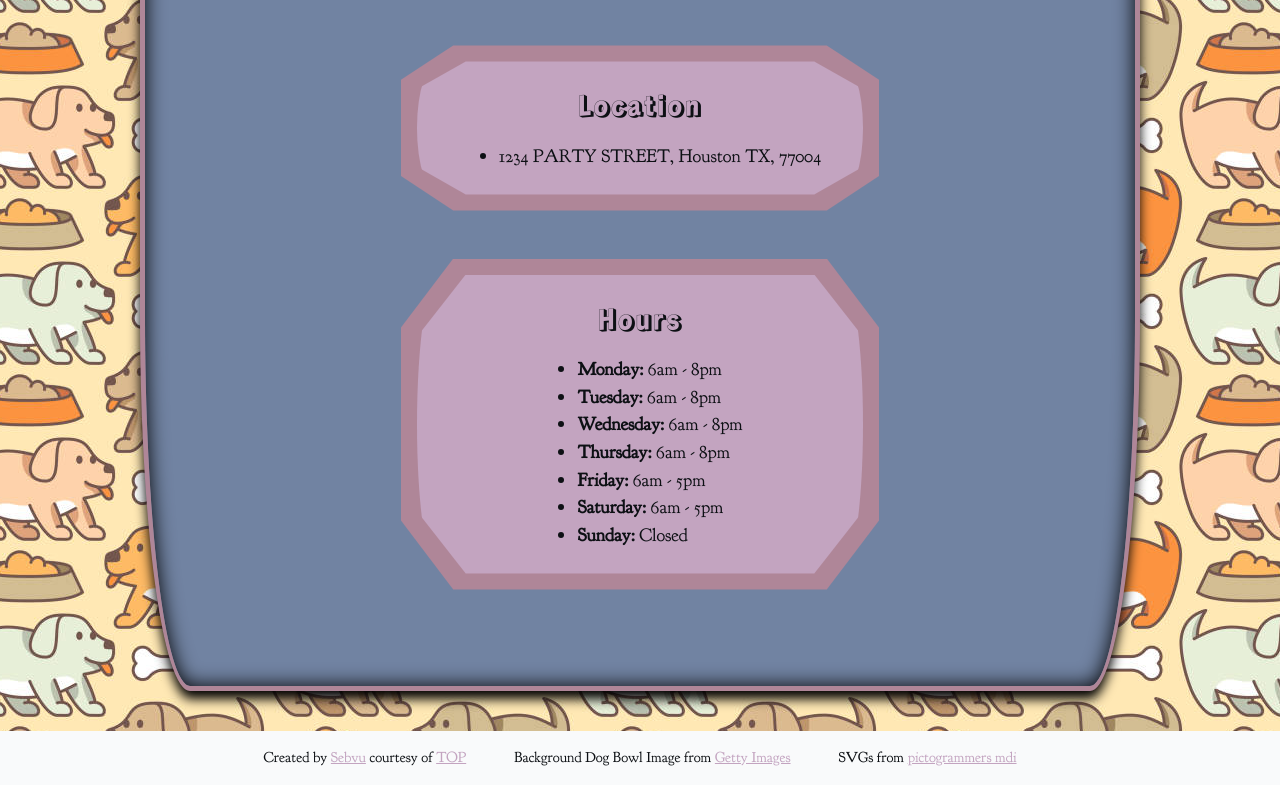
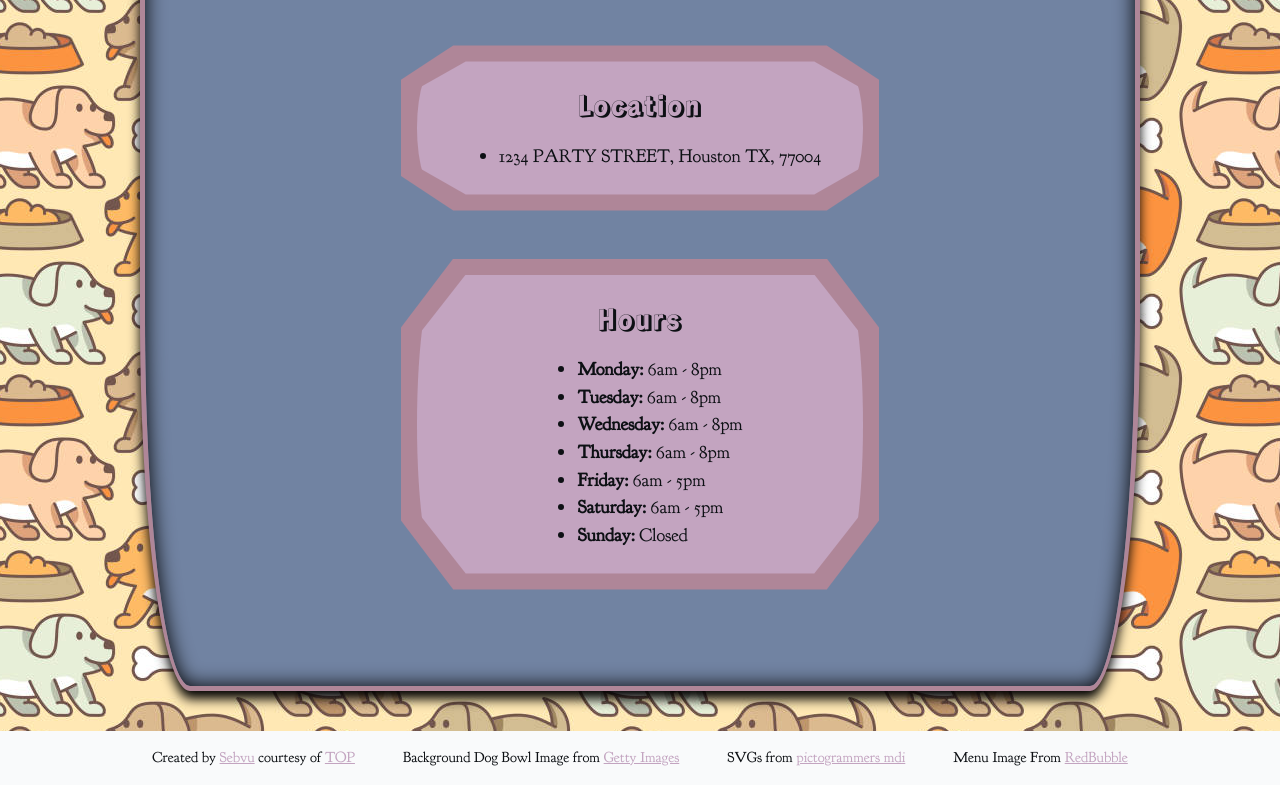
Before and after one commit to sebvu/top-restaurant-page, a website built with webpack: page src/template.html in a window 1280 px wide. Shown: the part 711-1496 px from the top of the page. Built offline with nearby package versions, Linux system fonts and the light colour scheme.

Commit message:
feat: remove redundant footer classes

```diff
--- a/src/template.html
+++ b/src/template.html
@@ -56,7 +56,7 @@
     <div id="content"></div>
     <!-------------------->
     <footer id="footer" class="_text _text--normal-font --context-xxs">
-      <p class="footer__me-credits">
+      <p>
         Created by
         <a target="_blank" rel="noreferrer" href="https://github.com/sebvu"
           >Sebvu</a
@@ -69,7 +69,7 @@
           >TOP</a
         >
       </p>
-      <p class="footer__img-credits">
+      <p>
         Background Dog Bowl Image from
         <a
           target="_blank"
@@ -78,7 +78,7 @@
           >Getty Images</a
         >
       </p>
-      <p class="footer__svg-credits">
+      <p>
         SVGs from
         <a
           target="_blank"
@@ -87,6 +87,15 @@
           >pictogrammers mdi</a
         >
       </p>
+      <p>
+        Menu Image From
+        <a
+          target="_blank"
+          rel="noreferrer"
+          href="https://www.redbubble.com/i/art-print/No-Humans-Allowed-by-McPod/77430291/wqnt"
+          >RedBubble</a
+        >
+      </p>
     </footer>
   </body>
 </html>
```
